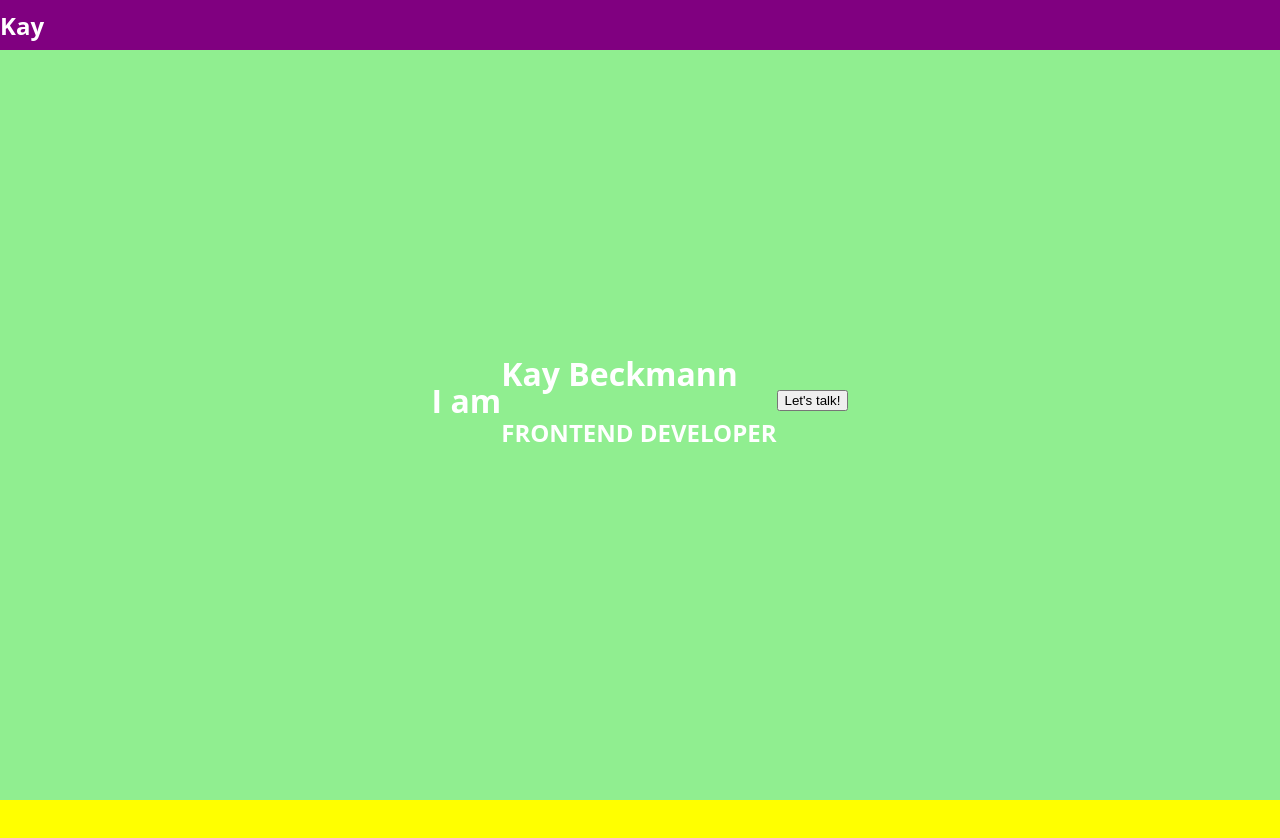
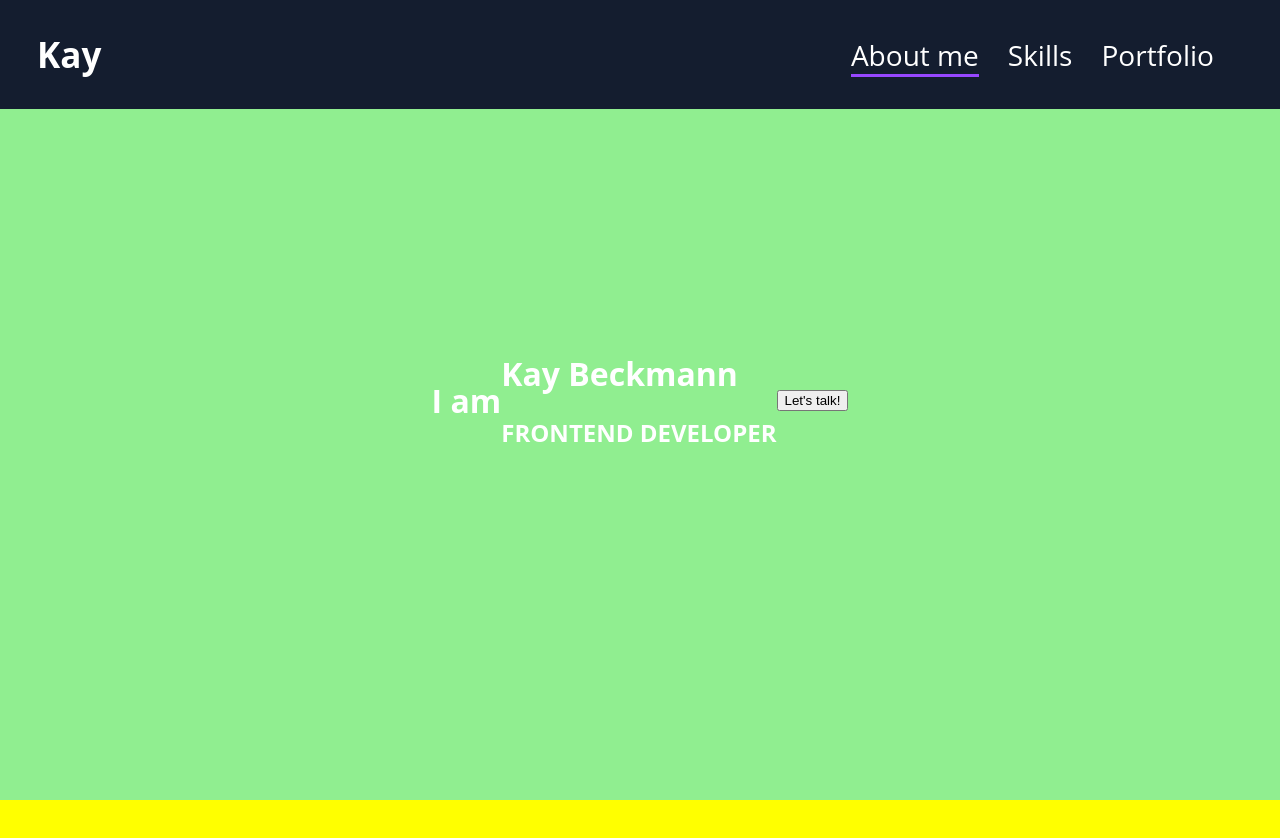
Before and after one commit to KayBeckmann/portfolio, an Angular app: page / in a window 1280 px wide. Shown: the top 838 px of the page. Built offline with nearby package versions, Linux system fonts and the light colour scheme.

Commit message:
Menu design

```diff
--- a/src/app/menu/menu.component.html
+++ b/src/app/menu/menu.component.html
@@ -1,3 +1,14 @@
 <nav>
-  <h1>Kay</h1>
+  <div class="left">
+    <!-- ToDo: als LOGO designen!! -->
+    <h1 class="pointer">Kay</h1>
+  </div>
+  <div class="desktop">
+    <a href="#" class="aktive">About me</a>
+    <a href="#">Skills</a>
+    <a href="#">Portfolio</a>
+  </div>
+  <div class="mobile">
+    <img src="" alt="burger" />
+  </div>
 </nav>
--- a/src/app/menu/menu.component.scss
+++ b/src/app/menu/menu.component.scss
@@ -1,10 +1,42 @@
 nav {
-  background-color: purple;
+  z-index: 999;
+  background-color: #141d2f;
   width: 100vw;
-  height: 50px;
+  height: 109px;
   position: fixed;
   top: 0;
   display: flex;
   align-items: center;
   justify-content: space-between;
+
+  h1 {
+    font-size: 35px;
+  }
 }
+
+.left {
+  padding-left: 37px;
+}
+
+.mobile {
+  display: none;
+}
+
+.desktop {
+  padding-right: 37px;
+
+  a {
+    text-decoration: none;
+    font-size: 28px;
+    color: white;
+    margin-right: 29px;
+
+    &:hover {
+      color: #1cdae6;
+    }
+  }
+
+  .aktive {
+    border-bottom: 3px solid #9747ff;
+  }
+}
```
